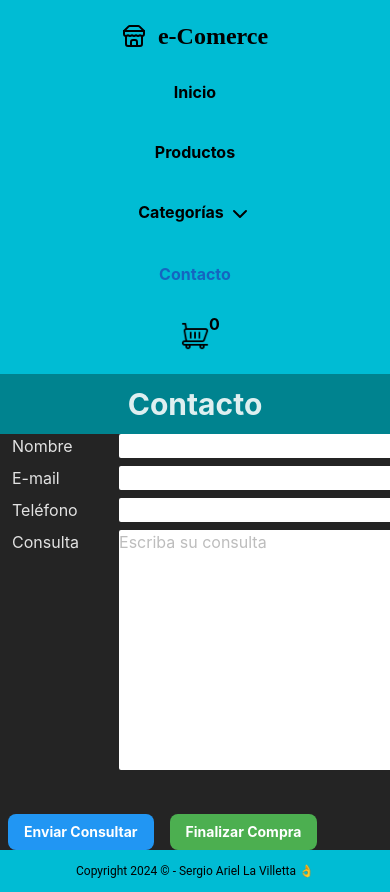
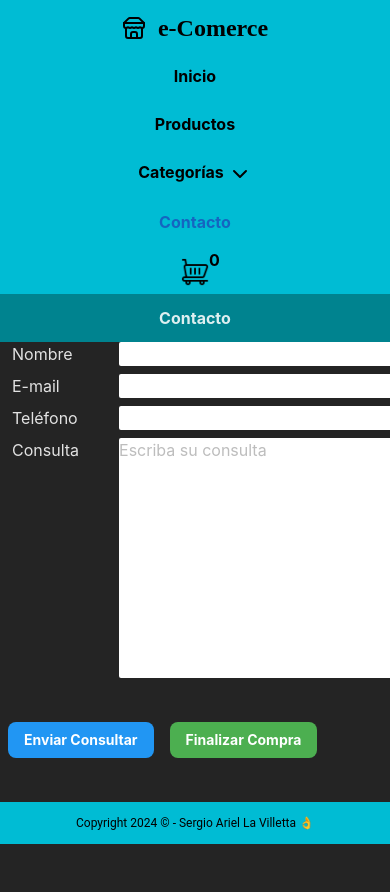
Before and after one commit to sergioLvDev/proyectoFinal-React-Sergio-LaVilletta, a React (Vite) app: page /checkout in a window 390 px wide. Shown: the top 892 px of the page. After the commit the page ends 844 px from the top, so only its background shows below. Built offline with nearby package versions, Linux system fonts and the light colour scheme.

Commit message:
titulos 4

```diff
--- a/src/components/CartWidget.jsx
+++ b/src/components/CartWidget.jsx
@@ -5,7 +5,7 @@ function CartWidget() {
   const { cantidadEnCarrito } = useContext(CartContex);
 
   return (
-    <div className="flex flex-row items-center justify-around gap-4 mx-5 w-7 ">
+    <div className="flex flex-row items-center justify-around gap-4 mx-3 w-7 ">
       <img
         src="/imagenCarrito.png"
         alt="Imagen de un carrito"
--- a/src/components/Header.jsx
+++ b/src/components/Header.jsx
@@ -5,7 +5,7 @@ import { Store } from "lucide-react";
 
 function Header() {
   return (
-    <header className="flex flex-col items-center justify-between min-[774px]:h-[8vh] px-5 py-2 font-bold bg-cyan-500  md:flex-row">
+    <header className="flex flex-col  items-center justify-between min-[774px]:h-[8vh] px-2 font-bold bg-cyan-500  md:flex-row">
       <NavLink to="/">
         <h1 className="flex items-center justify-center gap-3 m-3 font-serif text-2xl text-center text-black hover:transition-all hover:scale-110">
           <Store />
--- a/src/components/Home.jsx
+++ b/src/components/Home.jsx
@@ -5,9 +5,9 @@ import { Carousel } from "@material-tailwind/react";
 function Home() {
   return (
     <div className="flex flex-col justify-center">
-      <div className="h-[80px] flex justify-center items-center  bg-cyan-800">
+      <div className="h-[60px] flex justify-center items-center  bg-cyan-800">
         <Fade duration={3000} cascade>
-          <h1 className="px-4 m-2 font-serif text-3xl font-extrabold text-center text-black ">
+          <h1 className="font-sans text-xl font-extrabold text-center text-black sm:text-3xl">
             Bienvenidos a la Tienda Digital
           </h1>
         </Fade>
@@ -34,7 +34,7 @@ function Home() {
       </div>
       <div className=" bg-cyan-600">
         <Slide duration={2000}>
-          <p className="mx-5 font-serif text-xl max-[520px]:text-base text-black sm:text-right ">
+          <p className="mx-5 font-serif text-center text-black sm:text-right text-md ">
             Las mejores marcas y productos a la venta
           </p>
         </Slide>
--- a/src/components/NavBar.jsx
+++ b/src/components/NavBar.jsx
@@ -7,7 +7,7 @@ function NavBar() {
   const [dropdown, setDropdown] = useState(false);
 
   return (
-    <nav className="relative flex flex-col items-center justify-center gap-5 p-2 text-black sm:flex-row">
+    <nav className="relative flex flex-col items-center justify-center gap-2 text-black sm:flex-row">
       <NavLink to="/" className="itemhover">
         Inicio
       </NavLink>
--- a/src/components/TituloPagina.jsx
+++ b/src/components/TituloPagina.jsx
@@ -1,6 +1,6 @@
 function TituloPagina({ titulo }) {
   return (
-    <h2 className="p-3 text-3xl font-bold text-center bg-cyan-800 ">
+    <h2 className="p-3 font-bold text-center text-md sm:text-3xl bg-cyan-800 ">
       {titulo}
     </h2>
   );
--- a/src/index.scss
+++ b/src/index.scss
@@ -31,3 +31,7 @@ a.active {
 .itemhover {
   @apply hover:bg-cyan-600 rounded-lg px-3 py-2 block hover:text-white relative;
 }
+
+.menuActive {
+  @apply flex
+}
```
Also changed, not shown: 1 other file (tests, documents, lock files or other folders).
